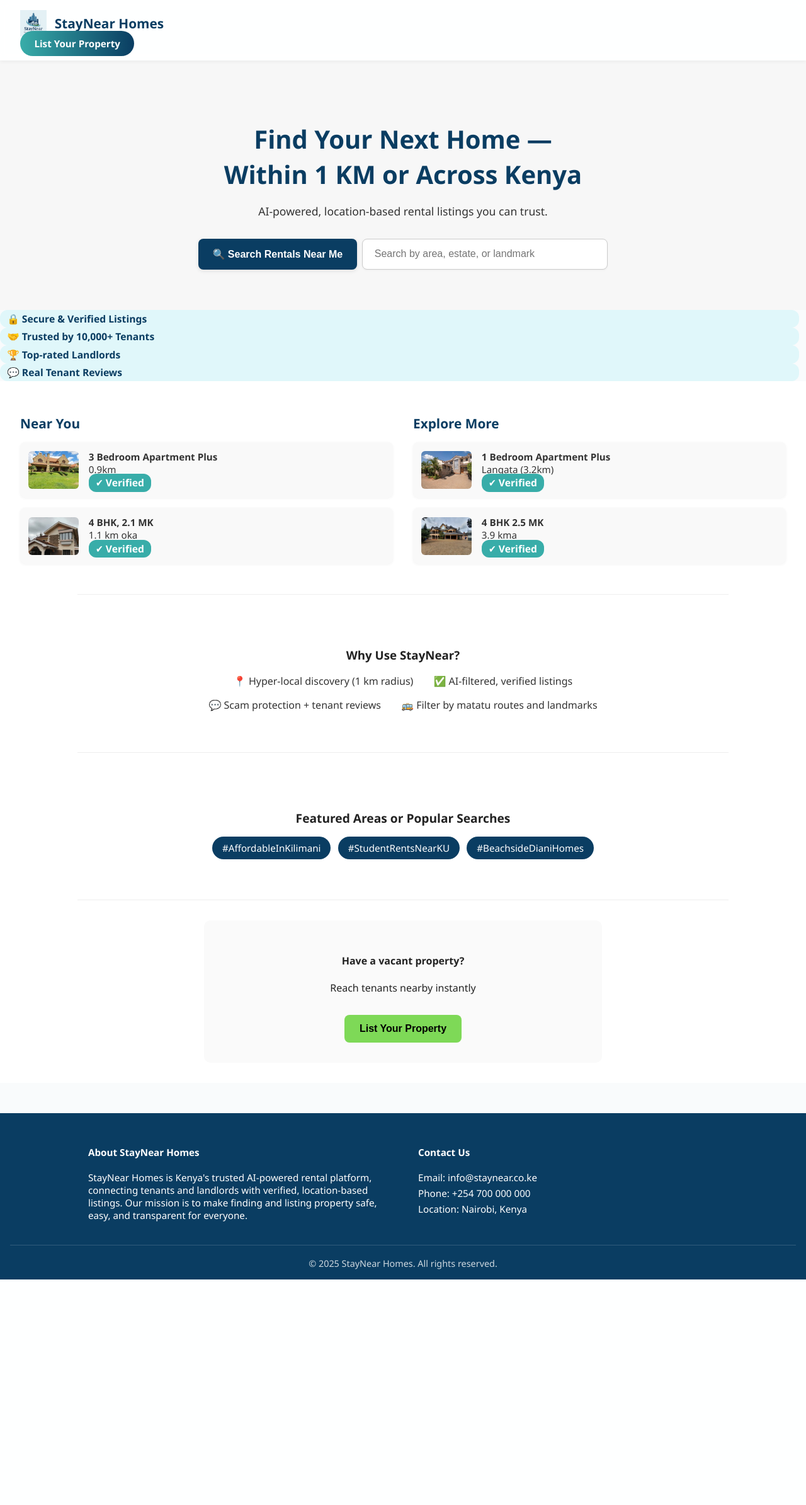
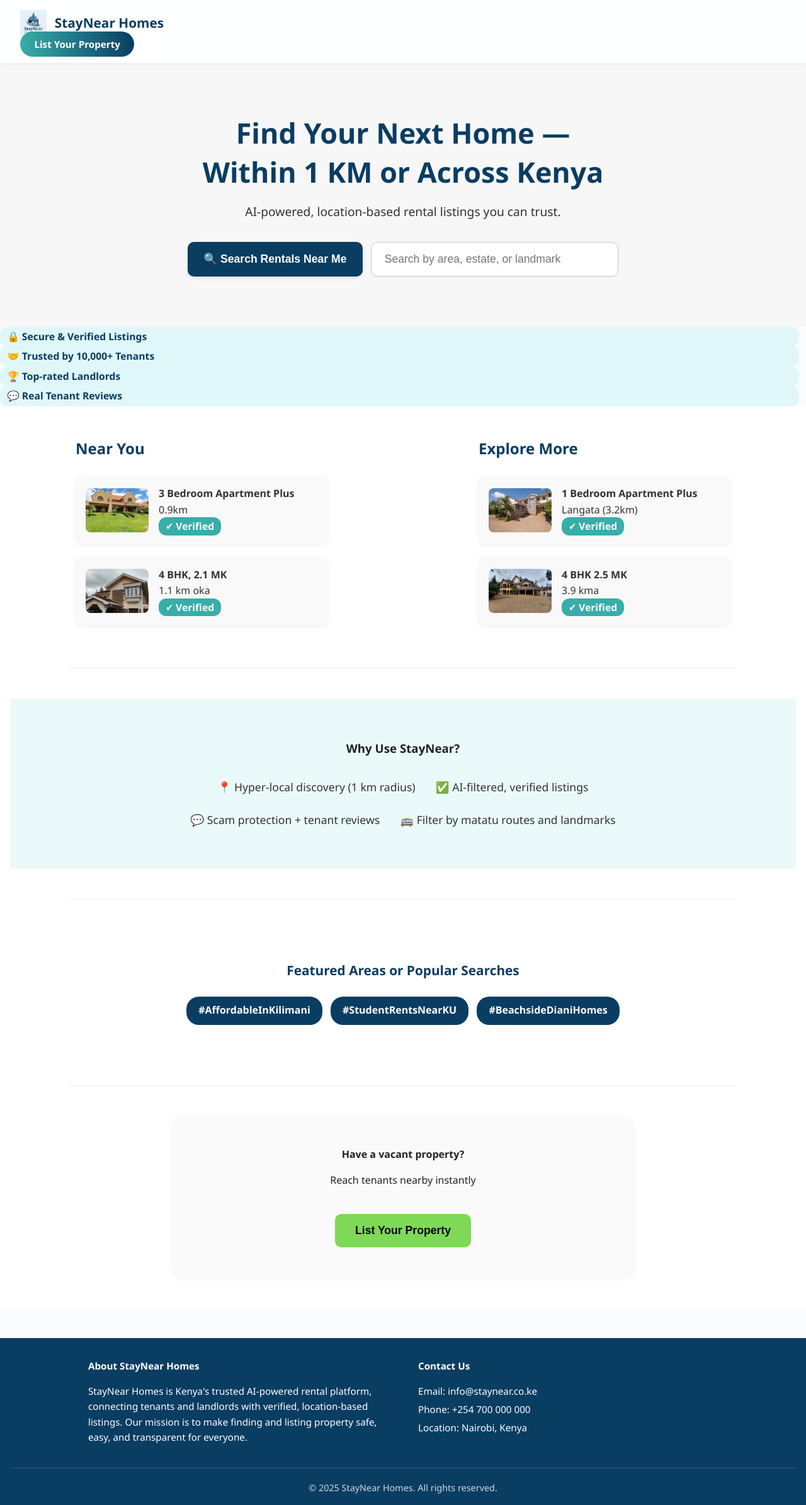
Before and after one commit to MwitaKefa/StayNear, a Django app: page / in a window 1280 px wide. Shown: the whole page at 63% size. Before the commit the page ends 2031 px from the top, so only its background shows below. Run offline with Django 5.2, Linux system fonts and the light colour scheme.

Commit message:
Update the css files for a cleaner look

```diff
--- a/static/css/home.css
+++ b/static/css/home.css
@@ -3,7 +3,7 @@
 /* Hero Section */
 .hero-section {
   background: #f7f7f7;
-  padding: 4rem 2rem;
+  padding: 5rem 2rem;
   text-align: center;
 }
 .hero-container {
@@ -11,14 +11,14 @@
   margin: 0 auto;
 }
 .hero-title {
-  font-size: 2.5rem;
+  font-size: 2.8rem;
   font-weight: 700;
   color: #0a3d62;
   line-height: 1.4;
   margin-bottom: 1rem;
 }
 .hero-subtitle {
-  font-size: 1.1rem;
+  font-size: 1.2rem;
   color: #333;
   margin-bottom: 2rem;
 }
@@ -26,24 +26,24 @@
   display: flex;
   flex-wrap: wrap;
   justify-content: center;
-  gap: 0.5rem;
+  gap: 0.8rem;
 }
 .search-btn {
   background: #0a3d62;
   color: white;
   border: none;
-  padding: 0.9rem 1.4rem;
-  font-size: 1rem;
-  border-radius: 8px;
+  padding: 1rem 1.6rem;
+  font-size: 1.1rem;
+  border-radius: 10px;
   cursor: pointer;
   font-weight: 600;
   box-shadow: 0 2px 6px rgba(0,0,0,0.1);
 }
 .search-input {
-  padding: 0.9rem 1.2rem;
-  font-size: 1rem;
+  padding: 1rem 1.3rem;
+  font-size: 1.1rem;
   border: 1px solid #ccc;
-  border-radius: 8px;
+  border-radius: 10px;
   width: 350px;
   max-width: 100%;
   box-shadow: 0 1px 3px rgba(0,0,0,0.05);
@@ -52,7 +52,7 @@
 /* Listings Section */
 .listing-section {
   background: #fff;
-  padding: 2rem;
+  padding: 3rem 1rem;
 }
 .listing-columns {
   display: flex;
@@ -62,51 +62,53 @@
 }
 .listing-column {
   flex: 1 1 300px;
+  max-width: 400px;
 }
 .listing-title {
-  font-size: 1.3rem;
-  font-weight: 600;
-  margin-bottom: 1rem;
+  font-size: 1.5rem;
+  font-weight: 700;
+  margin-bottom: 1.5rem;
   color: #0a3d62;
 }
 .property-row {
   display: flex;
   gap: 1rem;
-  margin-bottom: 1rem;
+  margin-bottom: 1.2rem;
   align-items: center;
   background: #f9f9f9;
-  padding: 0.8rem;
-  border-radius: 8px;
-  box-shadow: 0 1px 4px rgba(0, 0, 0, 0.05);
+  padding: 1rem;
+  border-radius: 10px;
+  box-shadow: 0 2px 8px rgba(0, 0, 0, 0.06);
 }
 .property-row img {
-  width: 80px;
-  height: 60px;
+  width: 100px;
+  height: 70px;
   object-fit: cover;
-  border-radius: 6px;
+  border-radius: 8px;
 }
 .property-info p {
   margin: 0;
-  font-size: 0.95rem;
+  font-size: 1rem;
   color: #333;
 }
 
 /* Why Use StayNear Section */
 .why-section {
+  background: #eafafa;
   text-align: center;
-  padding: 2rem 1rem;
+  padding: 4rem 1rem;
 }
 .why-items {
   display: flex;
   flex-wrap: wrap;
   justify-content: center;
-  gap: 1rem 2rem;
-  max-width: 800px;
-  margin: 1rem auto 0 auto;
+  gap: 1.5rem 2rem;
+  max-width: 900px;
+  margin: 2rem auto 0 auto;
   color: #333;
 }
 .why-item {
-  font-size: 1rem;
+  font-size: 1.1rem;
   display: flex;
   align-items: center;
 }
@@ -114,45 +116,48 @@
 /* Featured Tags */
 .featured-searches {
   text-align: center;
-  padding: 2rem 1rem;
+  padding: 3rem 1rem;
 }
 .featured-searches h4 {
-  font-size: 1.2rem;
-  margin-bottom: 1rem;
+  font-size: 1.3rem;
+  margin-bottom: 1.5rem;
+  color: #0a3d62;
 }
 .tags {
   display: flex;
   flex-wrap: wrap;
   justify-content: center;
-  gap: 0.7rem;
+  gap: 0.8rem;
 }
 .tag {
   background: #0a3d62;
   color: #fff;
-  padding: 0.5rem 1rem;
+  padding: 0.6rem 1.2rem;
   border-radius: 20px;
-  font-size: 0.95rem;
+  font-size: 1rem;
+  font-weight: 600;
 }
 
 /* CTA Section */
 .vacant-cta {
   text-align: center;
-  padding: 2rem 1rem;
+  padding: 3rem 1rem;
   background: #fafafa;
-  border-radius: 10px;
-  margin: 2rem auto 0;
-  max-width: 600px;
+  border-radius: 14px;
+  margin: 3rem auto 0;
+  max-width: 700px;
+  box-shadow: 0 2px 10px rgba(0, 0, 0, 0.05);
 }
 .vacant-cta button {
   background: #7ed957;
   color: #000;
   border: none;
-  padding: 0.8rem 1.5rem;
-  font-size: 1rem;
-  font-weight: 600;
-  border-radius: 8px;
+  padding: 1rem 2rem;
+  font-size: 1.1rem;
+  font-weight: 700;
+  border-radius: 10px;
   cursor: pointer;
-  margin-top: 1rem;
+  margin-top: 1.5rem;
   transition: background 0.2s;
 }
 .vacant-cta button:hover {
@@ -164,14 +169,14 @@
 hr {
   border: none;
   border-top: 1px solid #eee;
-  margin: 2rem auto;
+  margin: 3rem auto;
   max-width: 85%;
 }
 
 /* Responsive */
 @media (max-width: 768px) {
   .hero-title {
-    font-size: 2rem;
+    font-size: 2.1rem;
   }
   .hero-search-form {
     flex-direction: column;
@@ -186,4 +191,8 @@ hr {
   .listing-column {
     width: 100%;
   }
+  .why-items {
+    flex-direction: column;
+    align-items: center;
+  }
 }
--- a/static/css/style.css
+++ b/static/css/style.css
@@ -7,13 +7,22 @@ body {
   font-family: 'Segoe UI', Tahoma, Geneva, Verdana, sans-serif;
   background-color: #f9fbfc;
   color: #222;
+  line-height: 1.6;
+}
+
+h1, h2, h3, h4, h5, h6, p {
+  margin: 0 0 1rem;
+}
+
+section {
+  padding: 3rem 1rem;
 }
 
 /* Header */
 .main-header {
-  background: rgba(255, 255, 255, 0.85); /* soft milky background */
-  backdrop-filter: blur(6px); /* subtle glass effect */
-  -webkit-backdrop-filter: blur(6px); /* Safari support */
+  background: rgba(255, 255, 255, 0.85);
+  backdrop-filter: blur(6px);
+  -webkit-backdrop-filter: blur(6px);
   padding: 1rem 2rem;
   display: flex;
   justify-content: space-between;
```
Also changed, not shown: static/css/property_detail.css (+50 -23 lines).
